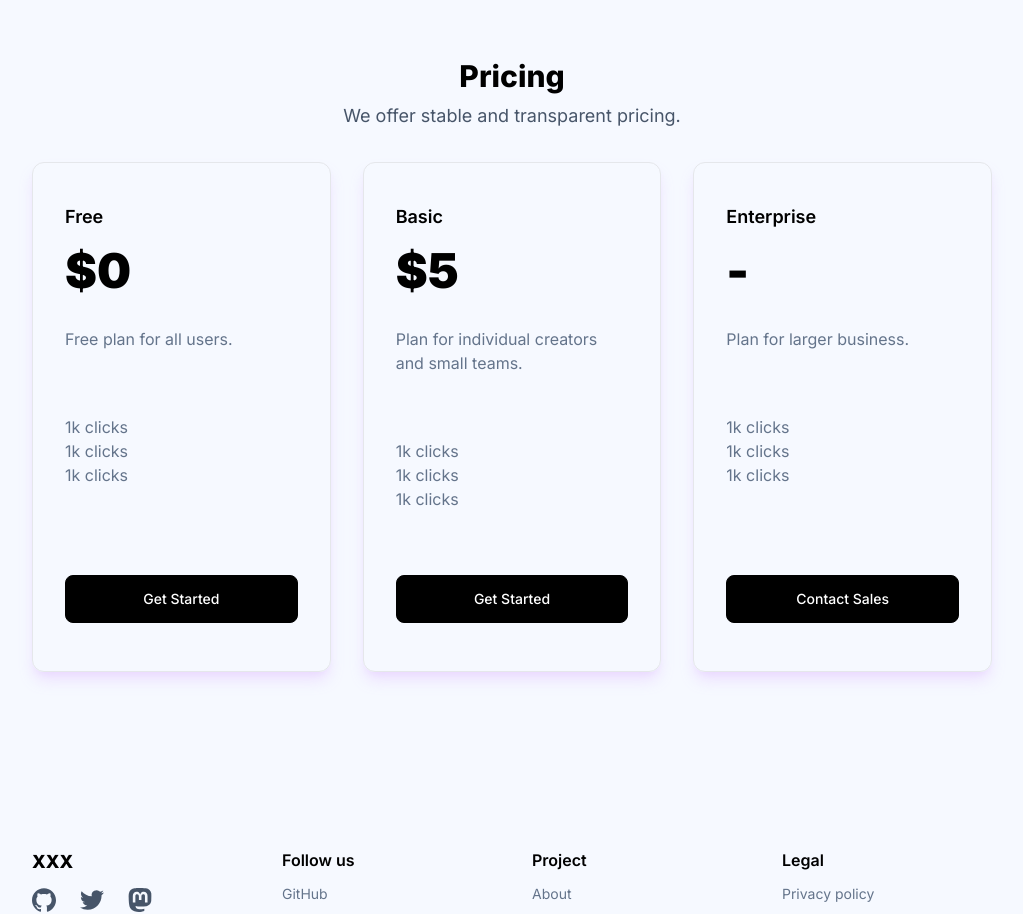
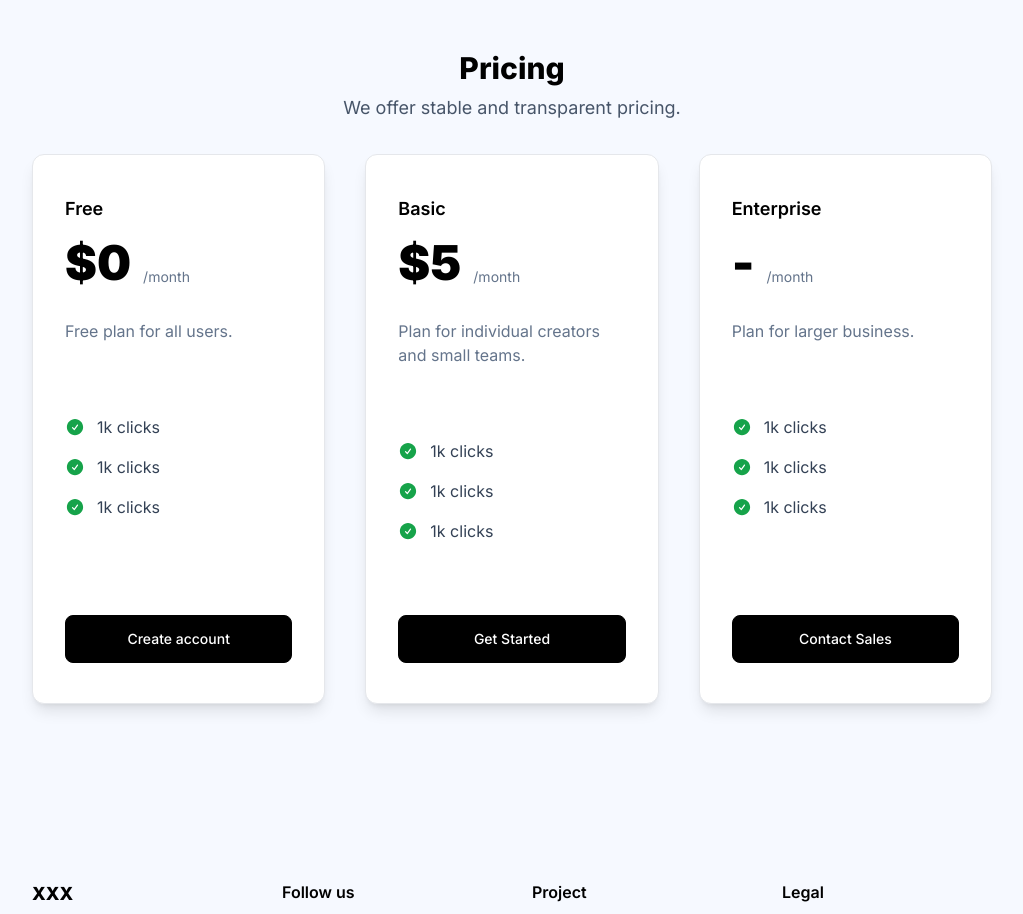
Before and after one commit to michaldziuba03/purly, a Next.js app in the folder apps/web/: page / in a window 1280 px wide. Shown: the part 1240-2154 px from the top of the page, without its empty margins (128-1151 px from the left). Built offline with nearby package versions, Linux system fonts and the light colour scheme.

Commit message:
feat(web): add tier features for pricing table

```diff
--- a/apps/web/src/common/buttons/Button.tsx
+++ b/apps/web/src/common/buttons/Button.tsx
@@ -8,7 +8,7 @@ interface IButtonProps extends React.PropsWithChildren {
 
 export const Button: React.FC<IButtonProps> = (props) => {
     const styles = classNames(
-        'select-none flex items-center gap-2 justify-center border border-black font-medium rounded-lg text-sm h-12 px-6 py-2.5 mr-2 mb-2',
+        'select-none flex items-center gap-2 justify-center border border-black font-medium rounded-lg text-sm h-12 px-6 py-2.5',
         'hover:bg-gray-700 hover:border-gray-700 transition-colors duration-400',
         {
             'bg-black text-white': !props.outline,
--- a/apps/web/src/components/PriceCard.tsx
+++ b/apps/web/src/components/PriceCard.tsx
@@ -9,20 +9,39 @@ interface IPriceCardProps {
     action: string;
 }
 
+export const TierFeature = () => {
+    return (
+        <div className='flex items-center gap-3 py-2'>
+            <div className='text-green-600'>
+                <svg xmlns="http://www.w3.org/2000/svg" viewBox="0 0 24 24" fill="currentColor" className="w-5 h-5">
+                    <path fillRule="evenodd" d="M2.25 12c0-5.385 4.365-9.75 9.75-9.75s9.75 4.365 9.75 9.75-4.365 9.75-9.75 9.75S2.25 17.385 2.25 12zm13.36-1.814a.75.75 0 10-1.22-.872l-3.236 4.53L9.53 12.22a.75.75 0 00-1.06 1.06l2.25 2.25a.75.75 0 001.14-.094l3.75-5.25z" clipRule="evenodd" />
+                </svg>
+            </div>
+
+            <span className='text-slate-700'>1k clicks</span>
+        </div>
+
+    )
+}
+
 export const PriceCard: React.FC<IPriceCardProps> = (props) => {
     return  (
-        <div className='shadow-lg shadow-purple-200/80 border flex flex-col gap-16 justify-between px-8 py-10 rounded-xl'>
+        <div className='shadow-lg bg-white border flex flex-col gap-16 justify-between px-8 py-10 rounded-xl'>
             <div className='flex flex-col'>
                 <span className='text-black text-lg font-semibold'>{ props.name }</span>
-                <span className='mt-4 font-black text-5xl text-black'>
-                    { props.price }
+                <span className='flex gap-3 items-end'>
+                    <span className='mt-4 font-black text-5xl text-black'>
+                        { props.price }
+                    </span>
+                    <span className='text-sm'>/month</span>
                 </span>
+
 
                 <Text className='mt-8'>{ props.description }</Text>
                 <ul className='mt-16'>
-                    <li>1k clicks</li>
-                    <li>1k clicks</li>
-                    <li>1k clicks</li>
+                    <TierFeature />
+                    <TierFeature />
+                    <TierFeature />
                 </ul>
             </div>
 
--- a/apps/web/src/components/PricingTable.tsx
+++ b/apps/web/src/components/PricingTable.tsx
@@ -2,12 +2,12 @@ import {PriceCard} from "@/components/PriceCard";
 
 export const PricingTable = () => {
     return  (
-        <div className='w-full grid gap-8 py-8 grid-cols-1 lg:grid-cols-3'>
+        <div className='w-full lg:max-w-5xl max-w-md grid gap-10 py-8 grid-cols-1 lg:grid-cols-3'>
             <PriceCard
                 price='$0'
                 name="Free"
                 description='Free plan for all users.'
-                action='Get Started'
+                action='Create account'
             />
             <PriceCard
                 price='$5'
--- a/apps/web/src/components/sections/Hero.tsx
+++ b/apps/web/src/components/sections/Hero.tsx
@@ -14,7 +14,7 @@ export const Hero: React.FC = () => {
                     <GradientText> Open Source</GradientText>.
                 </Title>
                 <Leading className='text-center mt-5 max-w-3xl'>XXX is an open-source project to help you share and track your links. Shorten URLs. Generate QR Codes. Track traffic.</Leading>
-                <div className='flex gap-2 mt-8'>
+                <div className='flex gap-4 mt-8'>
                     <Button>
                         <svg xmlns="http://www.w3.org/2000/svg" fill="none" viewBox="0 0 24 24" strokeWidth={1.6} stroke="currentColor" className="w-6 h-6">
                             <path strokeLinecap="round" strokeLinejoin="round" d="M12.75 15l3-3m0 0l-3-3m3 3h-7.5M21 12a9 9 0 11-18 0 9 9 0 0118 0z" />
```
